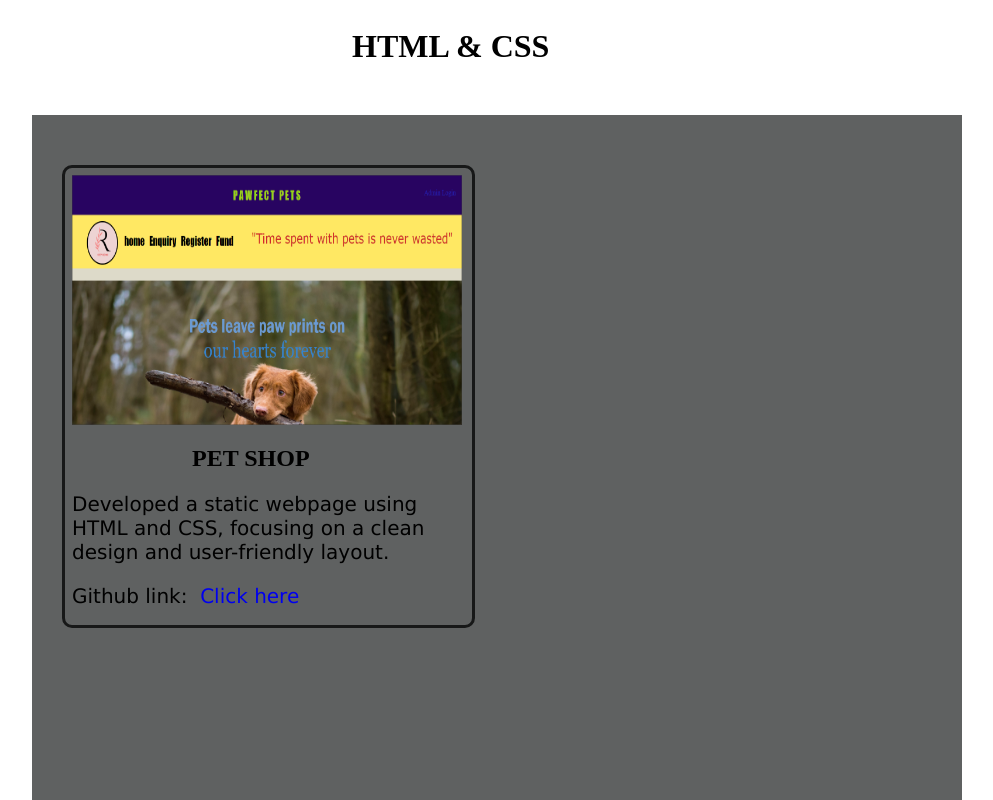
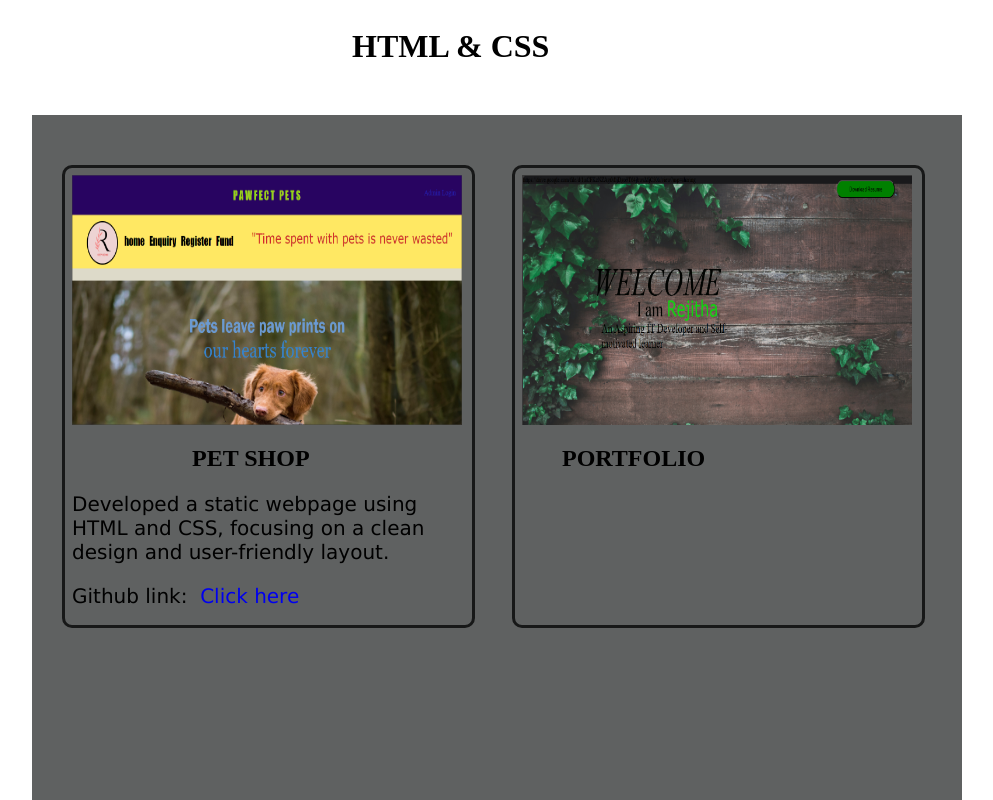
Before and after one commit to Rejitha-G/PORTFOLIO-REJITHA-STATIC_PAGE, a plain HTML site: page project.html in a window 1280 px wide. Shown: the top 800 px of the page, without its empty margins (156-1149 px from the left). Drawn offline with Linux system fonts and the light colour scheme.

Commit message:
Update project.html

```diff
--- a/project.html
+++ b/project.html
@@ -14,6 +14,14 @@
                     <p class="projectp">Github link:&nbsp;&nbsp;<a href="https://rejitha-g.github.io/HTML_CSS_Pet_Shop_WEBPAGE">Click here</a></p>
 
 
+                </div>
+            <div class="project">
+                <a href="https://rejitha-g.github.io/HTML_CSS_Pet_Shop_WEBPAGE/ ">
+                    <img class="projectimg" src="Screenshot 2024-12-09 201415.png" width="390px" height="250px"/></a>
+                    <h2><span class="secondhead2">PORTFOLIO<span></h2>
+                    <p class="projectp">
+
+                     </p>
                 </div>
             </div>
             <h1><span class="secondhead">ACADEMIC PROJECTS</span></h1>
```
